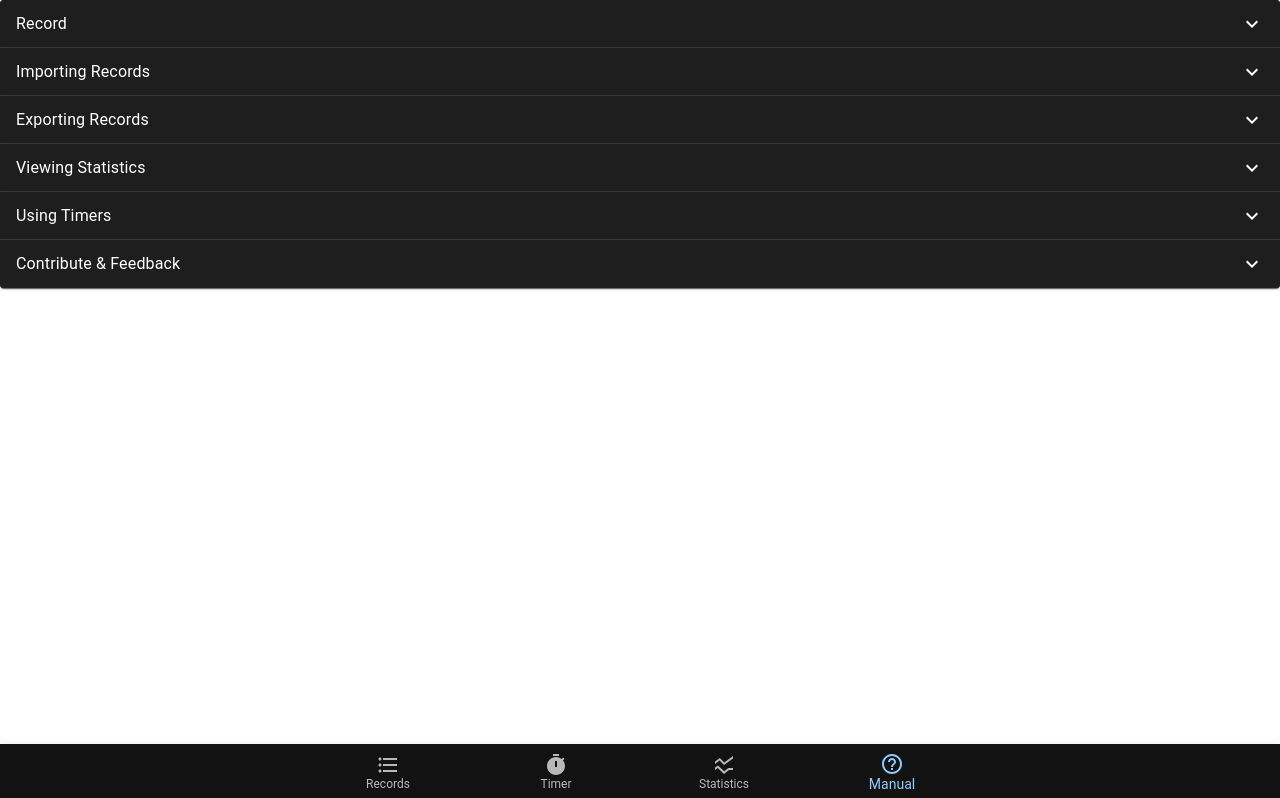
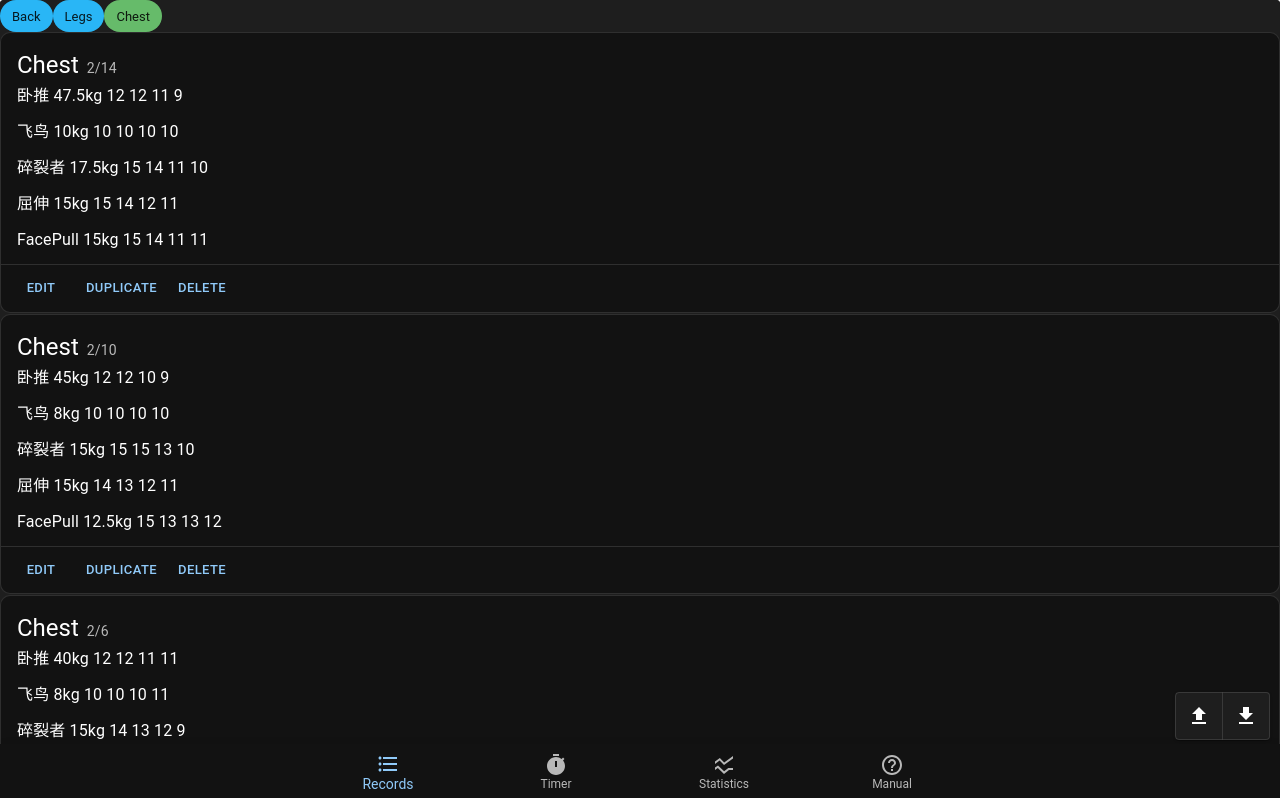
Before and after one commit to yanshudan/training-record-visualiser, a React (Create React App) app: page / in a window 1280 px wide. Shown: the top 798 px of the page. Built offline with nearby package versions, Linux system fonts and the light colour scheme.

Commit message:
optimize upload file

```diff
--- a/src/App.tsx
+++ b/src/App.tsx
@@ -12,7 +12,7 @@ import { ManualPage } from './pages/ManualPage';
 
 function App() {
   const [rows, setRows] = React.useState<Record[]>(RecordSerializer.deserialize(localStorage.getItem("trainingRecords") || sampleRecordsRaw).reverse());
-  const [section, setSection] = React.useState(3);
+  const [section, setSection] = React.useState(0);
   const setRowsAndStorage = (newRows: Record[]) => {
     setRows(newRows)
     localStorage.setItem("trainingRecords", newRows.map(row => RecordSerializer.serialize(row)).join("\n\n"))
--- a/src/pages/MainPage.tsx
+++ b/src/pages/MainPage.tsx
@@ -21,6 +21,30 @@ export function MainPage(props: { rows: Record[], setRows: (records: Record[]) =
     setSelectedTypes(selectedTypes.filter((selectedType) => newAllTypes.has(selectedType)))
   }, [props.rows])
 
+  const hiddenFileInput = React.useRef<HTMLInputElement|null>(null);
+  const handleClick = () => {
+    if(hiddenFileInput.current===null) return;
+    hiddenFileInput.current.click();
+  };
+  const handleChange = (event:any) => {
+    event.preventDefault();
+    const reader = new FileReader();
+    reader.onload = async (event) => {
+      if (event.target === null) return;
+      const text = event.target.result as string;
+      const newRows = RecordSerializer.deserialize(text).reverse().map((record) => {
+        return {
+          date: record.date,
+          topic: DetectTopic(record.movements) as string,
+          movements: record.movements
+        }
+      })
+      props.setRows(newRows)
+    }
+    if (event.target === null || event.target.files === null) return;
+    reader.readAsText(event.target.files[0])
+  }
+
   return (
     <Paper>
       <Paper>
@@ -42,25 +66,8 @@ export function MainPage(props: { rows: Record[], setRows: (records: Record[]) =
       </Paper>
       <Paper sx={{ position: 'fixed', bottom: 60, right: 10 }}>
         <ToggleButtonGroup aria-label="text alignment" >
-          <ToggleButton value="left" >
-            <input type="file" onChange={(event) => {
-              event.preventDefault();
-              const reader = new FileReader();
-              reader.onload = async (event) => {
-                if (event.target === null) return;
-                const text = event.target.result as string;
-                const newRows = RecordSerializer.deserialize(text).reverse().map((record) => {
-                  return {
-                    date: record.date,
-                    topic: DetectTopic(record.movements) as string,
-                    movements: record.movements
-                  }
-                });
-                props.setRows(newRows)
-              }
-              if (event.target === null || event.target.files === null) return;
-              reader.readAsText(event.target.files[0])
-            }} />
+          <ToggleButton value="left" onClick={handleClick}>
+            <input type="file" ref={hiddenFileInput} onChange={handleChange} style={{display:'none'}}/>
             <FileUploadIcon />
           </ToggleButton>
           <ToggleButton value="center" onClick={() => {
```
